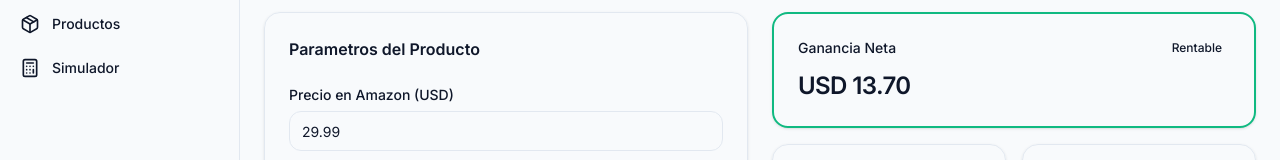
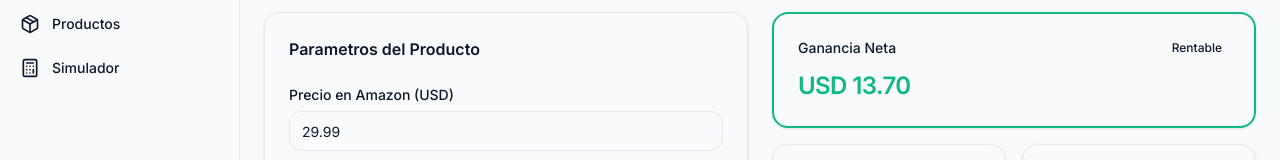
Before and after one commit to SoyNani/AM-Insight-demo, a Next.js app: page /dashboard/simulator in a window 1280 px wide. Shown: the part 120-280 px from the top of the page. Built offline with nearby package versions, Linux system fonts and the light colour scheme.

Commit message:
feat: ajustando build

```diff
--- a/src/components/molecules/card.tsx
+++ b/src/components/molecules/card.tsx
@@ -4,6 +4,11 @@ interface CardProps extends React.HTMLAttributes<HTMLDivElement> {
   children: React.ReactNode
   className?: string
   padding?: "none" | "sm" | "md" | "lg"
+}
+
+interface CardValueProps
+  extends React.HTMLAttributes<HTMLParagraphElement> {
+  children: React.ReactNode
 }
 
 const paddingMap = {
@@ -37,6 +42,20 @@ export function CardTitle({ children, className }: { children: React.ReactNode;
   return <h3 className={cn("text-sm font-medium text-muted-foreground", className)}>{children}</h3>
 }
 
-export function CardValue({ children, className }: { children: React.ReactNode; className?: string }) {
-  return <p className={cn("text-2xl font-semibold text-card-foreground tracking-tight", className)}>{children}</p>
+export function CardValue({
+  children,
+  className,
+  ...props
+}: CardValueProps) {
+  return (
+    <p
+      className={cn(
+        "text-2xl font-semibold text-card-foreground tracking-tight",
+        className
+      )}
+      {...props}
+    >
+      {children}
+    </p>
+  )
 }
--- a/src/components/organisms/revenue-chart.tsx
+++ b/src/components/organisms/revenue-chart.tsx
@@ -51,7 +51,11 @@ export function RevenueChart() {
                 fontSize: "0.75rem",
                 color: "var(--card-foreground)",
               }}
-              formatter={(value: number) => [`$${value.toLocaleString()}`, ""]}
+              formatter={(value) => {
+                if (value === undefined) return ["$0", ""]
+                return [`$${value.toLocaleString()}`, ""]
+              }}
+
             />
             <Legend
               wrapperStyle={{ fontSize: "0.75rem" }}
```
